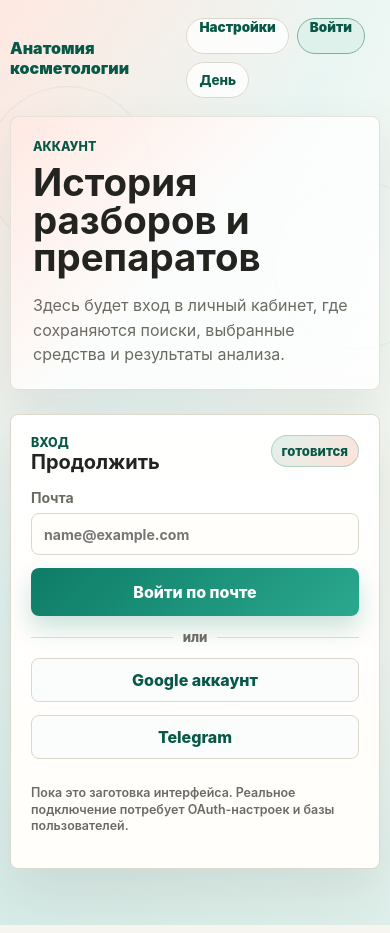
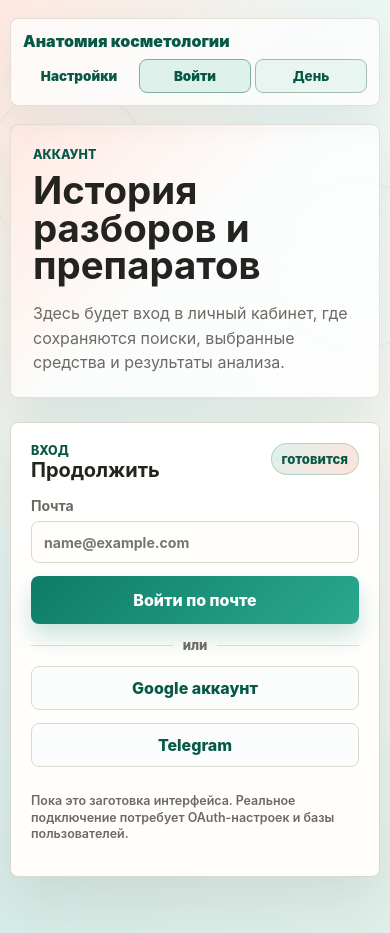
Before and after one commit to amurich1979-collab/Anatomy-of-cosmetics, a website: page public/login.html in a window 390 px wide. Drawn offline with Linux system fonts and the light colour scheme.

Commit message:
Polish top navigation layout

```diff
--- a/public/styles.css
+++ b/public/styles.css
@@ -175,8 +175,15 @@ select {
   display: flex;
   align-items: center;
   justify-content: space-between;
-  gap: 16px;
+  gap: 14px;
+  min-height: 54px;
   margin-bottom: 18px;
+  padding: 8px 10px 8px 16px;
+  border: 1px solid color-mix(in srgb, var(--line) 78%, transparent);
+  border-radius: 8px;
+  background: color-mix(in srgb, var(--surface) 72%, transparent);
+  box-shadow: 0 14px 34px rgba(35, 35, 32, 0.06);
+  backdrop-filter: blur(14px);
 }
 
 .brand-link,
@@ -188,29 +195,38 @@ select {
 
 .brand-link {
   color: var(--accent-strong);
+  white-space: nowrap;
 }
 
 .topnav {
   display: flex;
   align-items: center;
   flex-wrap: wrap;
-  gap: 8px;
+  justify-content: flex-end;
+  gap: 4px;
 }
 
 .topnav a,
 .theme-toggle {
-  min-height: 36px;
-  padding: 0 12px;
-  border: 1px solid var(--line);
-  border-radius: 999px;
-  background: color-mix(in srgb, var(--surface) 78%, transparent);
+  min-height: 34px;
+  padding: 0 10px;
+  border: 1px solid transparent;
+  border-radius: 8px;
+  background: transparent;
   color: var(--accent-strong);
   font-size: 0.84rem;
+  box-shadow: none;
 }
 
 .topnav a[aria-current="page"] {
   border-color: color-mix(in srgb, var(--accent) 45%, var(--line));
   background: var(--accent-soft);
+}
+
+.theme-toggle {
+  margin-left: 4px;
+  border-color: color-mix(in srgb, var(--accent) 28%, var(--line));
+  background: color-mix(in srgb, var(--accent-soft) 72%, var(--surface));
 }
 
 .mini-shell {
@@ -1023,6 +1039,28 @@ dd {
     padding-top: 18px;
   }
 
+  .topbar {
+    align-items: stretch;
+    flex-direction: column;
+    gap: 8px;
+    padding: 12px;
+  }
+
+  .topnav {
+    justify-content: stretch;
+    display: grid;
+    grid-template-columns: repeat(3, minmax(0, 1fr));
+  }
+
+  .topnav a,
+  .theme-toggle {
+    display: inline-flex;
+    align-items: center;
+    justify-content: center;
+    margin-left: 0;
+    padding: 0 8px;
+  }
+
   .grid,
   .theme-grid,
   .mini-stats,
```
